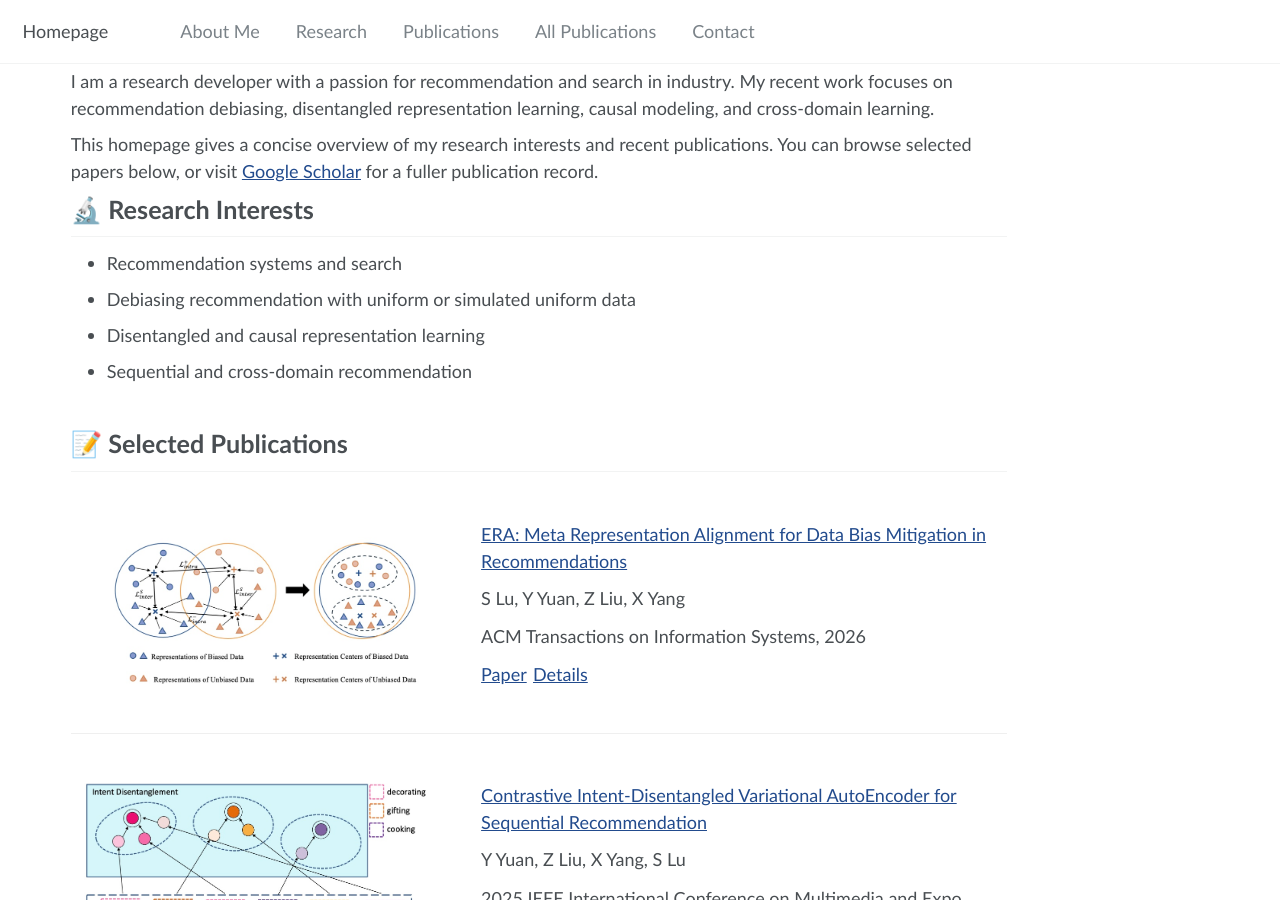
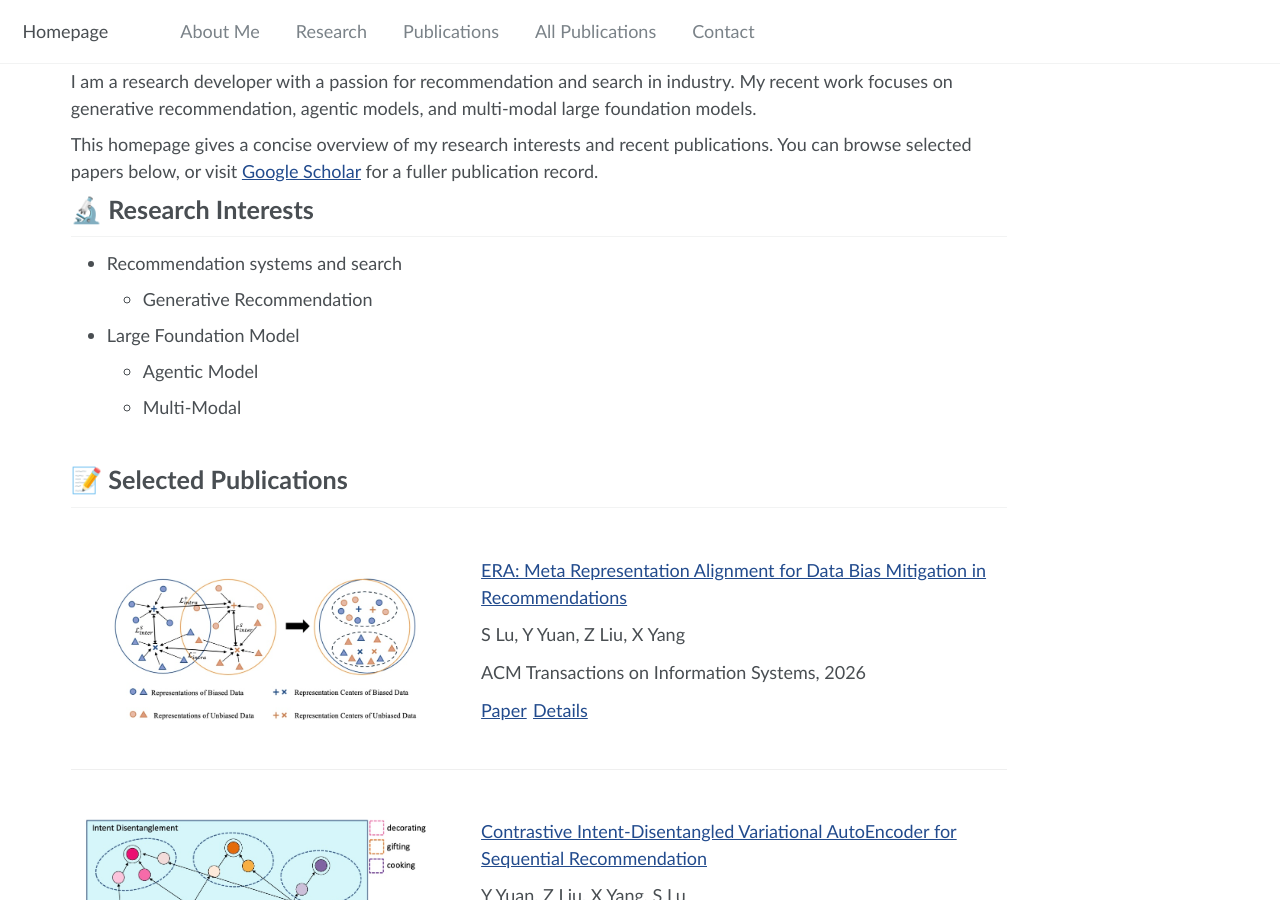
Before and after one commit to bytezen6/bytezen6.github.io, a Jekyll site: the page built from _pages/about.md, in a window 1280 px wide and 900 px high. Built offline with Jekyll 4.4.1, drawn with Linux system fonts in a browser that asks for light colours.

Commit message:
feat: fix research interest

```diff
--- a/_pages/about.md
+++ b/_pages/about.md
@@ -12,7 +12,7 @@ redirect_from:
 
 <div class="anchor" id="about-me"></div>
 
-I am a research developer with a passion for recommendation and search in industry. My recent work focuses on recommendation debiasing, disentangled representation learning, causal modeling, and cross-domain learning.
+I am a research developer with a passion for recommendation and search in industry. My recent work focuses on generative recommendation, agentic models, and multi-modal large foundation models.
 
 This homepage gives a concise overview of my research interests and recent publications. You can browse selected papers below, or visit [Google Scholar]({{ site.author.googlescholar }}) for a fuller publication record.
 
@@ -21,9 +21,10 @@ This homepage gives a concise overview of my research interests and recent publi
 # 🔬 Research Interests
 
 - Recommendation systems and search
-- Debiasing recommendation with uniform or simulated uniform data
-- Disentangled and causal representation learning
-- Sequential and cross-domain recommendation
+  - Generative Recommendation
+- Large Foundation Model
+  - Agentic Model
+  - Multi-Modal
 
 <div class="anchor" id="selected-publications"></div>
 
```
